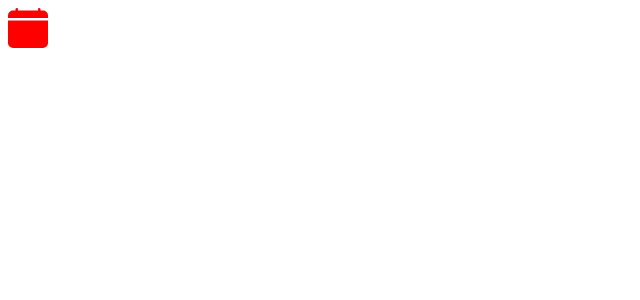
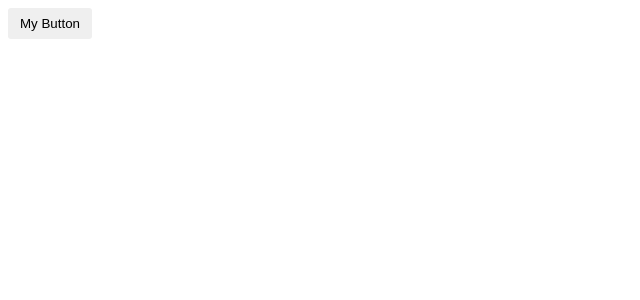
Before and after one commit to jmgcheng/moshReact18forBeginners, a React (Vite) app: page / in a window 1280 px wide. Shown: the top 300 px of the page, without its empty margins (0-640 px from the left). Built offline with nearby package versions, Linux system fonts and the light colour scheme.

Commit message:
18-stylingComponents-usingCssModules

```diff
--- a/src/App.tsx
+++ b/src/App.tsx
@@ -1,9 +1,11 @@
-import { BsFillCalendarFill } from "react-icons/bs";
+import Button from "./components/Button/Button";
 
 function App() {
   return (
     <div>
-      <BsFillCalendarFill color="red" size={40} />
+      <Button onClick={() => console.log("click")} color="warning">
+        My Button
+      </Button>
     </div>
   );
 }
--- /dev/null
+++ b/src/components/Button/Button.module.css
@@ -0,0 +1,10 @@
+.btn {
+    padding: 8px 12px;
+    border-radius: 3px;
+    border: 0;
+}
+
+.btn-primary {
+    background-color: #0d6efd;
+    color: white;
+}
--- a/src/components/Button.tsx
+++ b/src/components/Button/Button.tsx
@@ -1,3 +1,5 @@
+import styles from "./Button.module.css";
+
 interface Props {
   children: string;
   color?: "primary" | "secondary" | "warning";
@@ -6,7 +8,10 @@
 
 const Button = ({ children, onClick, color = "primary" }: Props) => {
   return (
-    <button className={"btn btn-" + color} onClick={onClick}>
+    <button
+      className={[styles.btn, styles["btn-" + color]].join(" ")}
+      onClick={onClick}
+    >
       {children}
     </button>
   );
```
